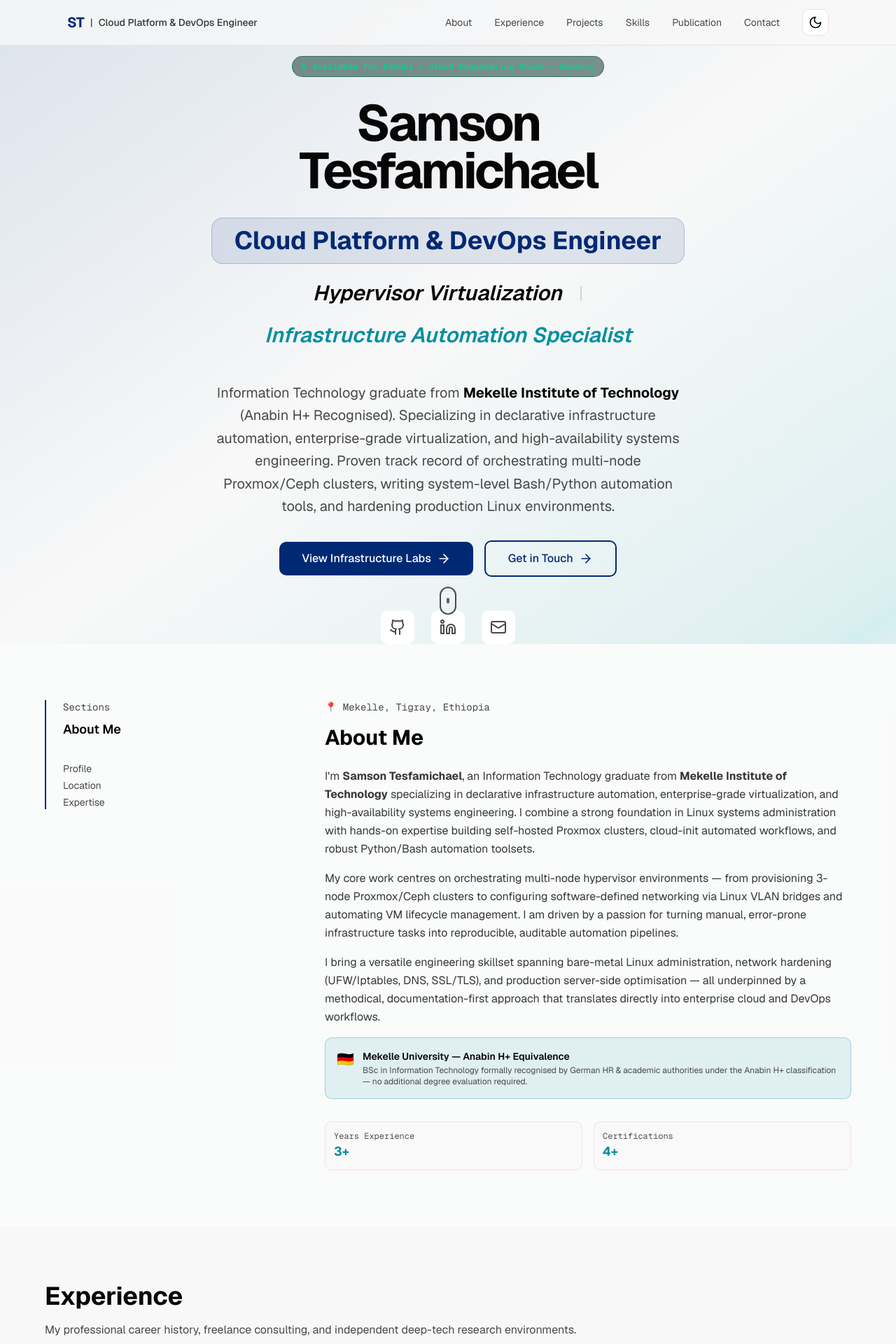
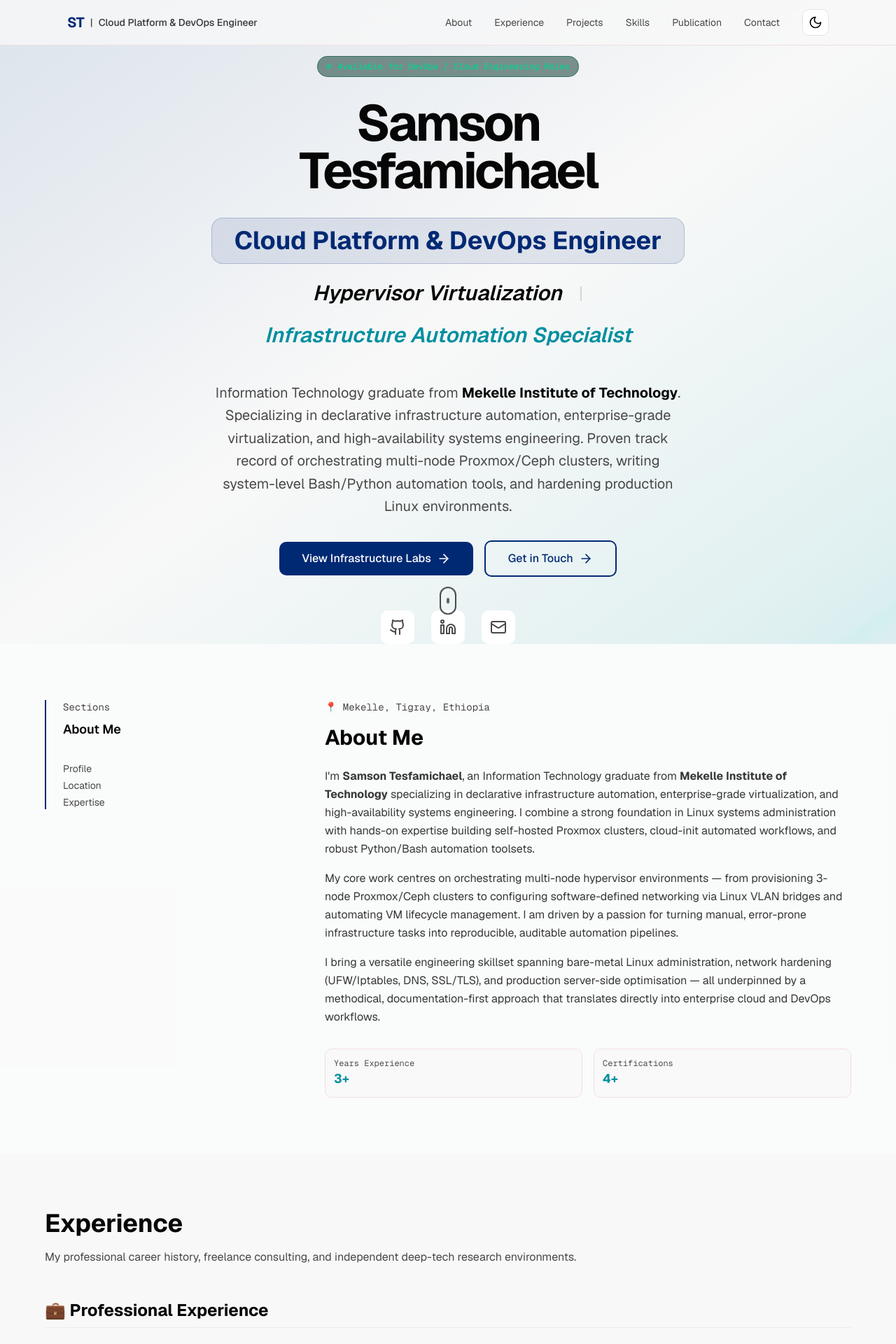
Before and after one commit to Samsontesfamichael/personalportfolio, a Next.js app: page / in a window 1280 px wide. Shown: the top 1920 px of the page at 70% size. Built offline with nearby package versions, Linux system fonts and the light colour scheme.

Commit message:
feat: remove Anabin H+ references from education and about sections

```diff
--- a/app/layout.tsx
+++ b/app/layout.tsx
@@ -31,7 +31,6 @@ export const metadata: Metadata = {
     "Cisco CCNA",
     "Network Engineering",
     "Mekelle University",
-    "Anabin H+ Germany",
   ],
   authors: [{ name: "Samson Tesfamichael" }],
   creator: "Samson Tesfamichael",
--- a/components/about.tsx
+++ b/components/about.tsx
@@ -50,20 +50,6 @@ export default function About() {
                   enterprise cloud and DevOps workflows.
                 </p>
 
-                {/* Anabin Recognition Badge */}
-                <div className="mt-4 p-4 rounded-lg bg-accent/10 border border-accent/30 flex items-start gap-3">
-                  <span className="text-accent text-xl flex-shrink-0">🇩🇪</span>
-                  <div>
-                    <p className="font-semibold text-foreground text-sm">
-                      Mekelle University — Anabin H+ Equivalence
-                    </p>
-                    <p className="text-xs text-muted-foreground mt-0.5">
-                      BSc in Information Technology formally recognised by German HR &amp; academic authorities
-                      under the Anabin H+ classification — no additional degree evaluation required.
-                    </p>
-                  </div>
-                </div>
-
                 <div className="pt-4 grid grid-cols-2 gap-4">
                   <div className="p-3 rounded-lg bg-background/50 border border-border">
                     <p className="text-xs text-foreground/70 font-mono">Years Experience</p>
--- a/components/education.tsx
+++ b/components/education.tsx
@@ -1,6 +1,6 @@
 export default function Education() {
   const achievements = [
-    { icon: "🎓", label: "IT Graduate", description: "BSc Information Technology — Anabin H+ Recognised" },
+    { icon: "🎓", label: "IT Graduate", description: "BSc Information Technology" },
     { icon: "🖥️", label: "Virtualization Lab", description: "Self-hosted Proxmox/Ceph enterprise cluster" },
     { icon: "⚙️", label: "DevOps Practitioner", description: "Infrastructure automation & IaC workflows" },
     { icon: "🌐", label: "Network Engineer", description: "CCNA, DNS, SSL/TLS, UFW/Iptables hardening" },
@@ -28,9 +28,6 @@ export default function Education() {
                   Bachelor of Science in Information Technology
                 </h3>
                 <p className="text-lg font-semibold text-accent">Mekelle Institute of Technology</p>
-                <span className="inline-flex items-center gap-1.5 mt-2 px-3 py-1 text-xs font-semibold text-emerald-700 bg-emerald-100 border border-emerald-300 rounded-full">
-                  🇩🇪 Anabin H+ — Formally Recognised in Germany
-                </span>
               </div>
               <span className="text-sm text-muted-foreground bg-primary/10 px-4 py-2 rounded-full whitespace-nowrap">
                 2017 – 2024
--- a/components/hero.tsx
+++ b/components/hero.tsx
@@ -12,7 +12,7 @@ export default function Hero() {
         {/* Availability Badge */}
         <div className="inline-flex items-center gap-2 px-3 py-1.5 text-xs font-mono font-medium text-emerald-400 bg-emerald-950/50 border border-emerald-800/60 rounded-full w-fit mb-8 mx-auto">
           <span className="flex h-2 w-2 rounded-full bg-emerald-400 animate-pulse" />
-          Available for DevOps / Cloud Engineering Roles — Germany
+          Available for DevOps / Cloud Engineering Roles
         </div>
 
         <h1 className="text-5xl sm:text-6xl lg:text-7xl font-bold mb-8 leading-[0.95] tracking-tighter">
@@ -40,8 +40,7 @@ export default function Hero() {
 
         <p className="text-lg sm:text-xl text-muted-foreground mb-8 max-w-2xl mx-auto leading-relaxed">
           Information Technology graduate from{" "}
-          <strong className="text-foreground">Mekelle Institute of Technology</strong>{" "}
-          (Anabin H+ Recognised). Specializing in declarative infrastructure automation,
+          <strong className="text-foreground">Mekelle Institute of Technology</strong>. Specializing in declarative infrastructure automation,
           enterprise-grade virtualization, and high-availability systems engineering.
           Proven track record of orchestrating multi-node Proxmox/Ceph clusters, writing
           system-level Bash/Python automation tools, and hardening production Linux environments.
```
